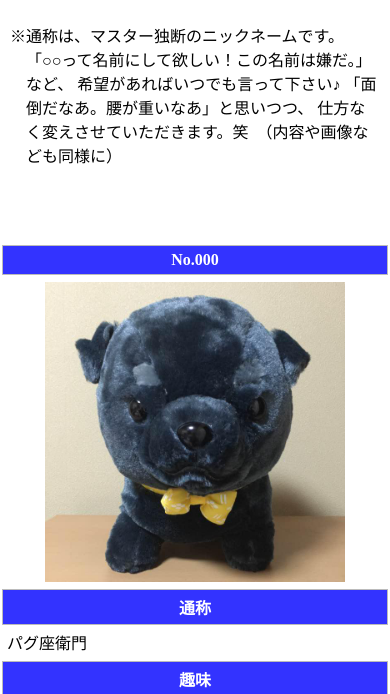
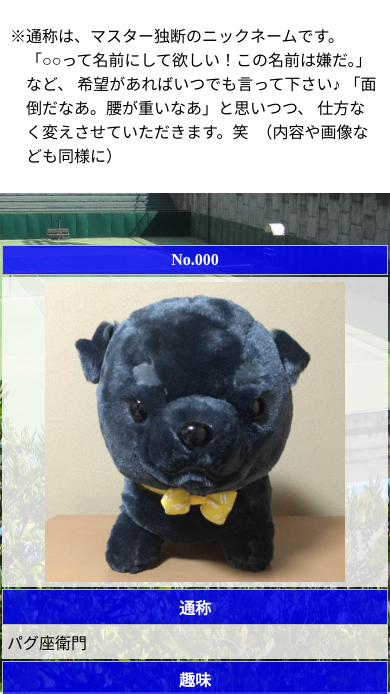
Before and after one commit to paguzaemoxn/paguzaemoxn.github.io, a plain HTML site: page index.html in a window 390 px wide. Shown: the part 152-846 px from the top of the page. Drawn offline with Linux system fonts and the light colour scheme.

Commit message:
Update style.css

```diff
--- a/style.css
+++ b/style.css
@@ -1,6 +1,6 @@
 @media only screen and (min-width: 641px) {
 .bg{
-background: transparent url("https://blog-imgs-112.fc2.com/s/h/i/shimamaronn/Hanagawa1-2.jpg")
+background: url("https://blog-imgs-112.fc2.com/s/h/i/shimamaronn/Hanagawa1-2.jpg")
 fixed;
 background-size:100% 100%;
 margin:0;
@@ -51,8 +51,7 @@ margin:50px auto; /* �㉺20px�]���Ƃ��āA�Z���^���
 @media only screen and (max-width: 640px) { /* �X�}�z�p */
 
 .bg{
-background-image: url("image/hanagawasp.jpg")
-background-attachment: fixed;
+background: url("image/hanagawasp.jpg") fixed;
 background-size:100% 100%;
 margin:0;
 }
```
